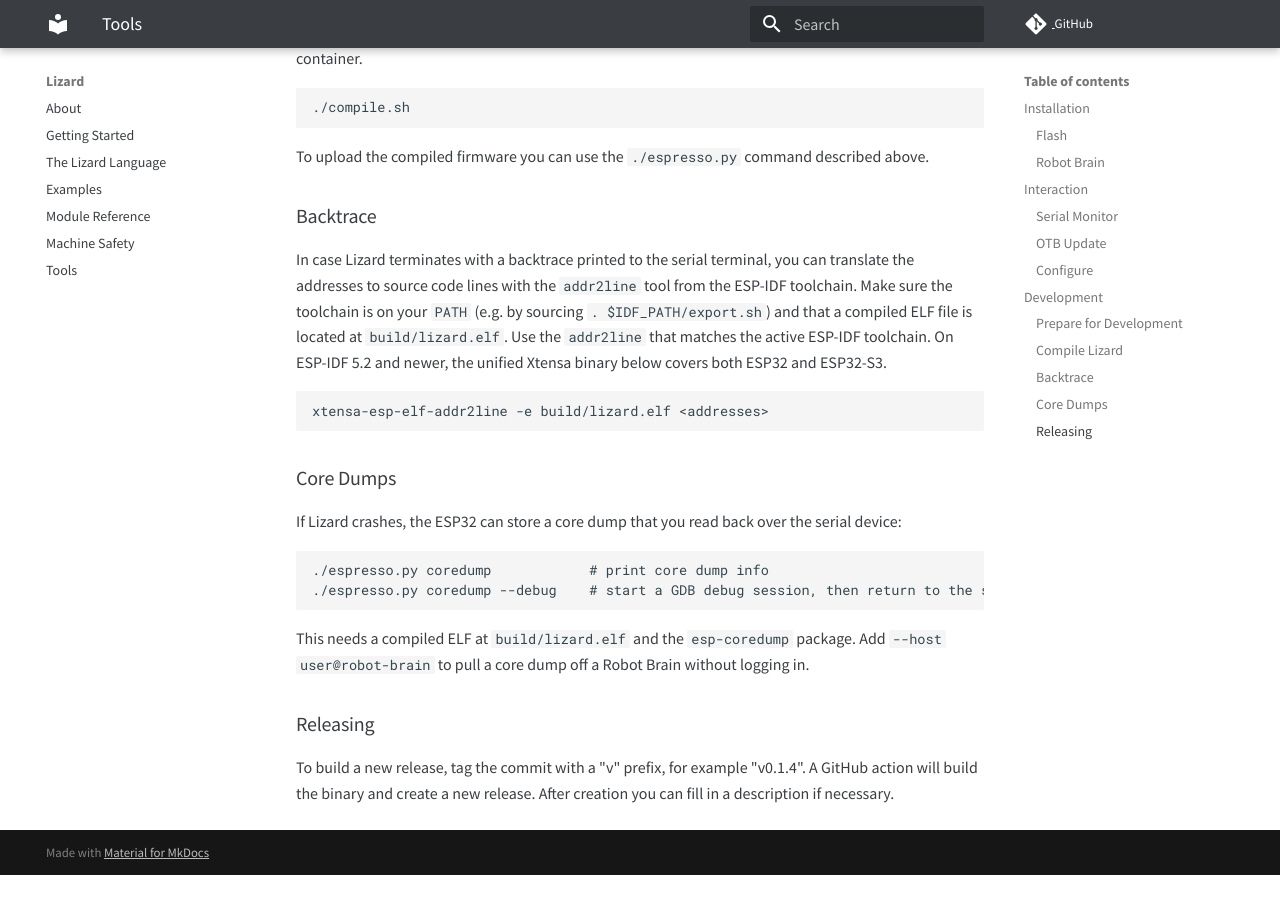
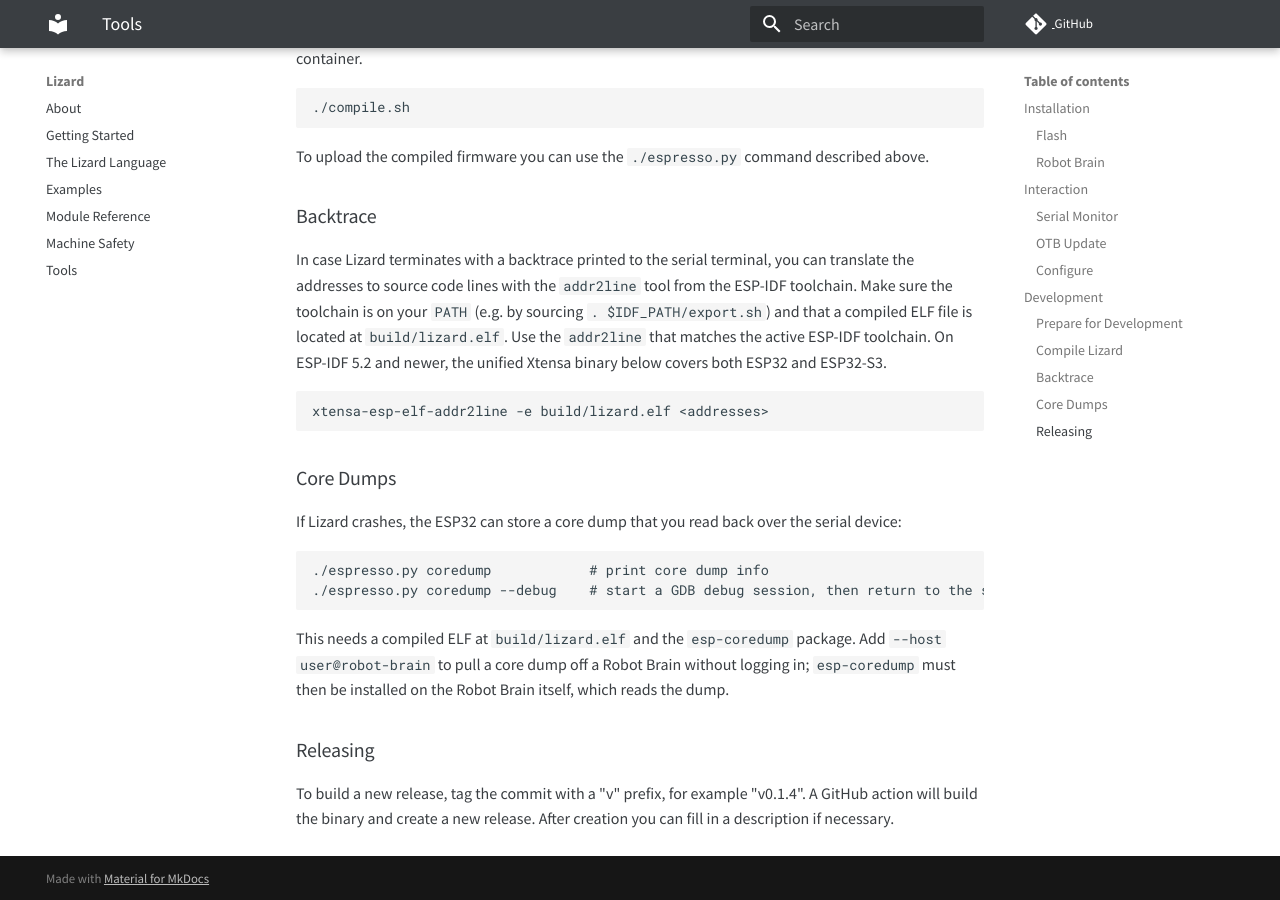
Before and after one commit to zauberzeug/lizard, an MkDocs documentation site: the page built from docs/tools.md, in a window 1280 px wide and 900 px high, scrolled down 3953 px. Built offline with MkDocs 1.6.1 and Material for MkDocs 9.7.7, drawn with Linux system fonts in a browser that asks for light colours; comment, search, counter and statistics services are not loaded; before the commit the page ends 4828 px from its top, so only the background shows below that.

Commit message:
espresso: fail with a clear error when esp_coredump is not installed
The deferred esp_coredump import raised a raw ModuleNotFoundError traceback, since the
top-level handler only catches RuntimeError and CalledProcessError. This hits remote use
in particular: --host only rsyncs espresso.py and the ELF, so a Robot Brain without the
pip package died with a bare traceback. The import error is now re-raised as a
RuntimeError with an install hint (matching the gpiod handling), and docs/tools.md notes
that under --host the package must be installed on the Robot Brain itself.

Co-Authored-By: Claude Fable 5 <noreply@anthropic.com>

````diff
--- a/docs/tools.md
+++ b/docs/tools.md
@@ -191,7 +191,8 @@ If Lizard crashes, the ESP32 can store a core dump that you read back over the s
 ```
 
 This needs a compiled ELF at `build/lizard.elf` and the `esp-coredump` package.
-Add `--host user@robot-brain` to pull a core dump off a Robot Brain without logging in.
+Add `--host user@robot-brain` to pull a core dump off a Robot Brain without logging in;
+`esp-coredump` must then be installed on the Robot Brain itself, which reads the dump.
 
 ### Releasing
 
--- a/espresso.py
+++ b/espresso.py
@@ -439,7 +439,11 @@ def coredump() -> None:
     print(f'  port={DEVICE} chip={CHIP} baud={baud} elf={ELF}')
     if DRY_RUN:
         return
-    from esp_coredump import CoreDump  # pylint: disable=import-outside-toplevel
+    try:
+        from esp_coredump import CoreDump  # pylint: disable=import-outside-toplevel
+    except ImportError as error:
+        raise RuntimeError('Module esp_coredump is required for the coredump command, but it is not installed. '
+                           'Install it on the machine reading the dump (e.g. "pip install esp-coredump").') from error
     dump = CoreDump(chip=CHIP, port=DEVICE, baud=baud, prog=ELF)
     if args.debug:
         dump.dbg_corefile()
````
